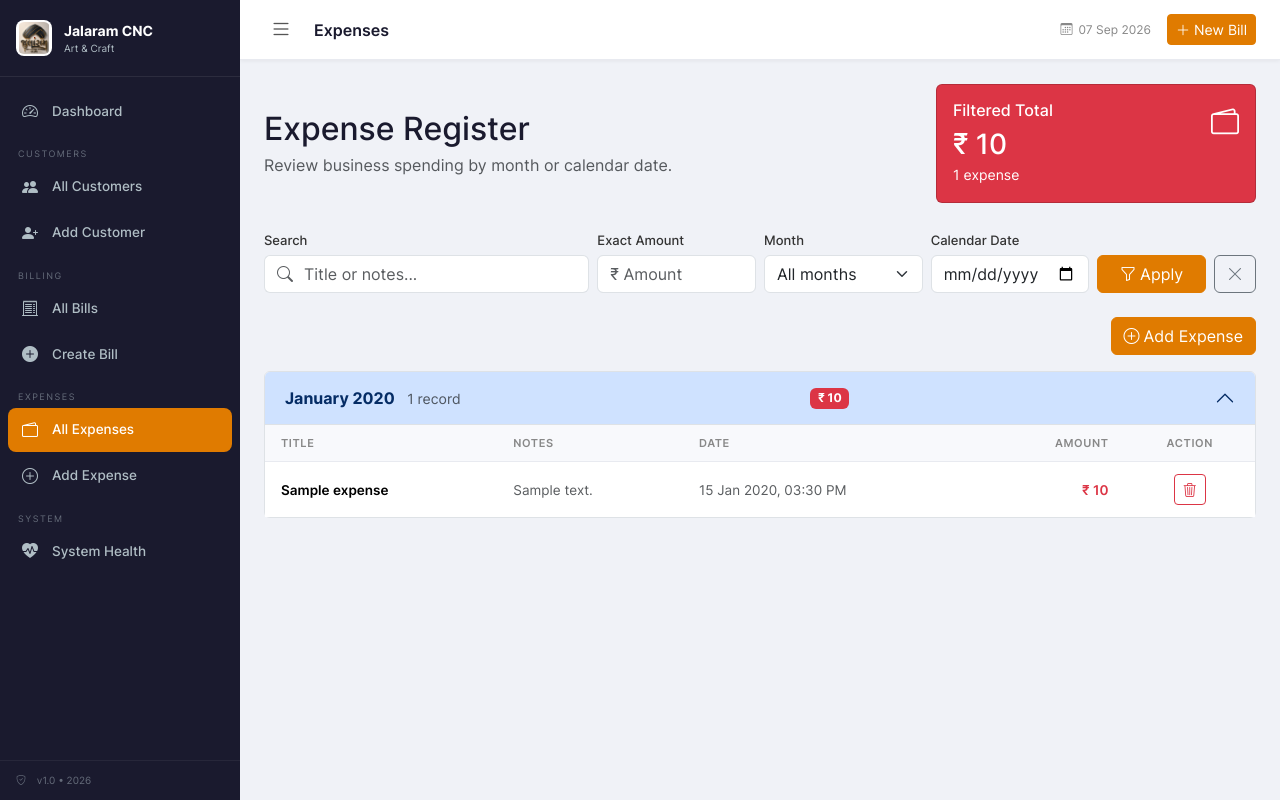
After one commit to tp1810/Jalaram-cnc, a Django app: page /expenses/ in a window 1280 px wide. The commit adds this page. Run offline with Django 5.2, Linux system fonts and the light colour scheme; tables that the repository leaves empty hold one stand-in row (values such as "Sample post"); some libraries are stand-ins or nearby versions.

Commit message:
expense functionality

```diff
--- a/core/urls.py
+++ b/core/urls.py
@@ -19,6 +19,11 @@ urlpatterns = [
     path('system-health/', views.system_health, name='system_health'),
     path('system-health/backup-now/', views.run_backup_now, name='run_backup_now'),
 
+    # Expenses
+    path('expenses/', views.expense_list, name='expense_list'),
+    path('expenses/create/', views.expense_create, name='expense_create'),
+    path('expenses/<int:pk>/delete/', views.expense_delete, name='expense_delete'),
+
     # Bills
     path('bills/', views.bill_list, name='bill_list'),
     path('bills/create/', views.bill_create, name='bill_create'),
--- a/core/views.py
+++ b/core/views.py
@@ -9,9 +9,10 @@ from django.db import models as db_models
 from django.http import JsonResponse
 from django.shortcuts import get_object_or_404, redirect, render
 from django.utils import timezone
+from django.views.decorators.http import require_POST
 
-from .forms import BillForm, BillItemFormSet, CustomerForm
-from .models import Bill, BillItem, Customer
+from .forms import BillForm, BillItemFormSet, CustomerForm, ExpenseForm
+from .models import Bill, BillItem, Customer, Expense
 
 
 # ─────────────────────── HELPERS ─────────────────────────────────
@@ -423,6 +424,94 @@ def monthly_revenue(request):
     })
 
 
+# ────────────────────────── EXPENSES ────────────────────────────
+
+def expense_list(request):
+    expenses = Expense.objects.all()
+    available_months = list(
+        Expense.objects.dates('created_at', 'month', order='DESC')
+    )
+    query = request.GET.get('q', '').strip()
+    amount = request.GET.get('amount', '').strip()
+    month = request.GET.get('month', '').strip()
+    expense_date = request.GET.get('date', '').strip()
+
+    if query:
+        expenses = expenses.filter(
+            db_models.Q(title__icontains=query)
+            | db_models.Q(notes__icontains=query)
+        )
+    if amount.isdigit():
+        expenses = expenses.filter(amount=int(amount))
+    if month:
+        try:
+            month_date = datetime.datetime.strptime(month, '%Y-%m').date()
+            expenses = expenses.filter(
+                created_at__year=month_date.year,
+                created_at__month=month_date.month,
+            )
+        except ValueError:
+            month = ''
+    if expense_date:
+        try:
+            selected_date = datetime.date.fromisoformat(expense_date)
+            expenses = expenses.filter(created_at__date=selected_date)
+        except ValueError:
+            expense_date = ''
+
+    monthly_data = {}
+    for expense in expenses:
+        local_created_at = timezone.localtime(expense.created_at)
+        month_key = local_created_at.strftime('%Y-%m')
+        if month_key not in monthly_data:
+            monthly_data[month_key] = {
+                'display': local_created_at.strftime('%B %Y'),
+                'total': 0,
+                'expenses': [],
+            }
+        monthly_data[month_key]['total'] += expense.amount
+        monthly_data[month_key]['expenses'].append(expense)
+
+    monthly_list = sorted(monthly_data.items(), reverse=True)
+    total_expense = sum(group['total'] for _, group in monthly_list)
+
+    return render(request, 'expenses/list.html', {
+        'monthly_data': monthly_list,
+        'total_expense': total_expense,
+        'expense_count': sum(len(group['expenses']) for _, group in monthly_list),
+        'available_months': available_months,
+        'filters': {
+            'q': query,
+            'amount': amount,
+            'month': month,
+            'date': expense_date,
+        },
+    })
+
+
+def expense_create(request):
+    if request.method == 'POST':
+        form = ExpenseForm(request.POST)
+        if form.is_valid():
+            expense = form.save()
+            messages.success(request, f'Expense "{expense.title}" added successfully.')
+            return redirect('expense_list')
+        messages.error(request, 'Please correct the errors highlighted below.')
+    else:
+        form = ExpenseForm()
+
+    return render(request, 'expenses/form.html', {'form': form})
+
+
+@require_POST
+def expense_delete(request, pk):
+    expense = get_object_or_404(Expense, pk=pk)
+    title = expense.title
+    expense.delete()
+    messages.success(request, f'Expense "{title}" deleted successfully.')
+    return redirect('expense_list')
+
+
 def live_search_bills(request):
     """Live search for bills (AJAX)"""
     query = request.GET.get('q', '').strip()
--- a/templates/base.html
+++ b/templates/base.html
@@ -58,6 +58,19 @@
            class="nav-item {% if request.resolver_match.url_name == 'bill_create' %}active{% endif %}">
             <i class="bi bi-plus-circle-fill"></i>
             <span>Create Bill</span>
+        </a>
+
+        <div class="nav-section-label">Expenses</div>
+
+        <a href="{% url 'expense_list' %}"
+           class="nav-item {% if request.resolver_match.url_name == 'expense_list' %}active{% endif %}">
+            <i class="bi bi-wallet2"></i>
+            <span>All Expenses</span>
+        </a>
+        <a href="{% url 'expense_create' %}"
+           class="nav-item {% if request.resolver_match.url_name == 'expense_create' %}active{% endif %}">
+            <i class="bi bi-plus-circle"></i>
+            <span>Add Expense</span>
         </a>
 
         <div class="nav-section-label">System</div>
--- /dev/null
+++ b/templates/expenses/list.html
@@ -0,0 +1,161 @@
+{% extends 'base.html' %}
+
+{% block title %}Expenses — Jalaram CNC{% endblock %}
+{% block page_heading %}Expenses{% endblock %}
+
+{% block content %}
+<div class="container-fluid px-0">
+    <div class="row g-3 align-items-stretch mb-4">
+        <div class="col-md-8">
+            <div class="h-100 d-flex flex-column justify-content-center">
+                <h2 class="mb-1">Expense Register</h2>
+                <p class="text-muted mb-0">Review business spending by month or calendar date.</p>
+            </div>
+        </div>
+        <div class="col-md-4">
+            <div class="card bg-danger text-white h-100">
+                <div class="card-body">
+                    <div class="d-flex justify-content-between align-items-start">
+                        <div>
+                            <h6 class="card-title">Filtered Total</h6>
+                            <h3 class="mb-0">₹ {{ total_expense }}</h3>
+                        </div>
+                        <i class="bi bi-wallet2 fs-3"></i>
+                    </div>
+                    <small>{{ expense_count }} expense{{ expense_count|pluralize }}</small>
+                </div>
+            </div>
+        </div>
+    </div>
+
+    <form method="get" class="page-toolbar mb-4" id="expenseFilters">
+        <div class="row g-2 align-items-end">
+            <div class="col-xl-4 col-md-6">
+                <label for="expenseSearch" class="form-label small fw-500">Search</label>
+                <div class="input-group">
+                    <span class="input-group-text bg-white border-end-0">
+                        <i class="bi bi-search text-muted"></i>
+                    </span>
+                    <input type="search" name="q" id="expenseSearch"
+                           class="form-control border-start-0 ps-0" value="{{ filters.q }}"
+                           placeholder="Title or notes...">
+                </div>
+            </div>
+            <div class="col-xl-2 col-md-3 col-6">
+                <label for="expenseAmount" class="form-label small fw-500">Exact Amount</label>
+                <input type="number" name="amount" id="expenseAmount" class="form-control"
+                       min="1" step="1" value="{{ filters.amount }}" placeholder="₹ Amount">
+            </div>
+            <div class="col-xl-2 col-md-3 col-6">
+                <label for="expenseMonth" class="form-label small fw-500">Month</label>
+                <select name="month" id="expenseMonth" class="form-select">
+                    <option value="">All months</option>
+                    {% for available_month in available_months %}
+                    <option value="{{ available_month|date:'Y-m' }}" {% if filters.month == available_month|date:'Y-m' %}selected{% endif %}>
+                        {{ available_month|date:'F Y' }}
+                    </option>
+                    {% endfor %}
+                </select>
+            </div>
+            <div class="col-xl-2 col-md-4 col-6">
+                <label for="expenseDate" class="form-label small fw-500">Calendar Date</label>
+                <input type="date" name="date" id="expenseDate" class="form-control" value="{{ filters.date }}">
+            </div>
+            <div class="col-xl-2 col-md-8 col-6">
+                <div class="d-flex gap-2">
+                    <button type="submit" class="btn btn-primary flex-grow-1" title="Apply filters">
+                        <i class="bi bi-funnel me-1"></i>Apply
+                    </button>
+                    <a href="{% url 'expense_list' %}" class="btn btn-outline-secondary" title="Clear filters" aria-label="Clear filters">
+                        <i class="bi bi-x-lg"></i>
+                    </a>
+                </div>
+            </div>
+        </div>
+    </form>
+
+    <div class="d-flex justify-content-end mb-3">
+        <a href="{% url 'expense_create' %}" class="btn btn-primary">
+            <i class="bi bi-plus-circle me-1"></i>Add Expense
+        </a>
+    </div>
+
+    {% if monthly_data %}
+    <div class="accordion" id="expenseMonths">
+        {% for month_key, month_info in monthly_data %}
+        <div class="accordion-item">
+            <h2 class="accordion-header">
+                <button class="accordion-button {% if not forloop.first %}collapsed{% endif %}" type="button"
+                        data-bs-toggle="collapse" data-bs-target="#expenseMonth{{ forloop.counter }}"
+                        aria-expanded="{% if forloop.first %}true{% else %}false{% endif %}"
+                        aria-controls="expenseMonth{{ forloop.counter }}">
+                    <span>
+                        <strong>{{ month_info.display }}</strong>
+                        <small class="text-muted ms-2">{{ month_info.expenses|length }} record{{ month_info.expenses|length|pluralize }}</small>
+                    </span>
+                    <span class="badge bg-danger ms-auto me-3">₹ {{ month_info.total }}</span>
+                </button>
+            </h2>
+            <div id="expenseMonth{{ forloop.counter }}"
+                 class="accordion-collapse collapse {% if forloop.first %}show{% endif %}"
+                 data-bs-parent="#expenseMonths">
+                <div class="accordion-body p-0">
+                    <div class="table-responsive">
+                        <table class="table table-hover mb-0 table-custom">
+                            <thead>
+                                <tr>
+                                    <th>Title</th>
+                                    <th>Notes</th>
+                                    <th>Date</th>
+                                    <th class="text-end">Amount</th>
+                                    <th class="text-center">Action</th>
+                                </tr>
+                            </thead>
+                            <tbody>
+                                {% for expense in month_info.expenses %}
+                                <tr>
+                                    <td class="fw-600">{{ expense.title }}</td>
+                                    <td class="text-muted">{{ expense.notes|default:"—"|truncatechars:80 }}</td>
+                                    <td class="text-muted text-nowrap">{{ expense.created_at|date:"d M Y, h:i A" }}</td>
+                                    <td class="text-end fw-600 text-danger text-nowrap">₹ {{ expense.amount }}</td>
+                                    <td class="text-center">
+                                        <form method="post" action="{% url 'expense_delete' expense.pk %}"
+                                              data-confirm-delete="expense '{{ expense.title }}'" class="d-inline">
+                                            {% csrf_token %}
+                                            <button type="submit" class="btn btn-sm btn-outline-danger" title="Delete expense" aria-label="Delete {{ expense.title }}">
+                                                <i class="bi bi-trash3"></i>
+                                            </button>
+                                        </form>
+                                    </td>
+                                </tr>
+                                {% endfor %}
+                            </tbody>
+                        </table>
+                    </div>
+                </div>
+            </div>
+        </div>
+        {% endfor %}
+    </div>
+    {% else %}
+    <div class="card card-custom">
+        <div class="empty-state py-5">
+            <i class="bi bi-wallet2 fs-1 text-muted"></i>
+            <h5 class="mt-3">No expenses found</h5>
+            <p class="text-muted mb-3">
+                {% if filters.q or filters.amount or filters.month or filters.date %}
+                    Try clearing or changing the current filters.
+                {% else %}
+                    Add the first business expense to begin tracking spending.
+                {% endif %}
+            </p>
+            {% if filters.q or filters.amount or filters.month or filters.date %}
+            <a href="{% url 'expense_list' %}" class="btn btn-outline-secondary">Clear Filters</a>
+            {% else %}
+            <a href="{% url 'expense_create' %}" class="btn btn-primary">Add Expense</a>
+            {% endif %}
+        </div>
+    </div>
+    {% endif %}
+</div>
+{% endblock %}
```
Also changed, not shown: core/admin.py (+9 -1 lines), core/forms.py (+31 -1 lines), core/models.py (+19 -0 lines), core/tests.py (+79 -1 lines), templates/expenses/form.html (added, +81 -0 lines), core/migrations/0002_expense.py (added).
